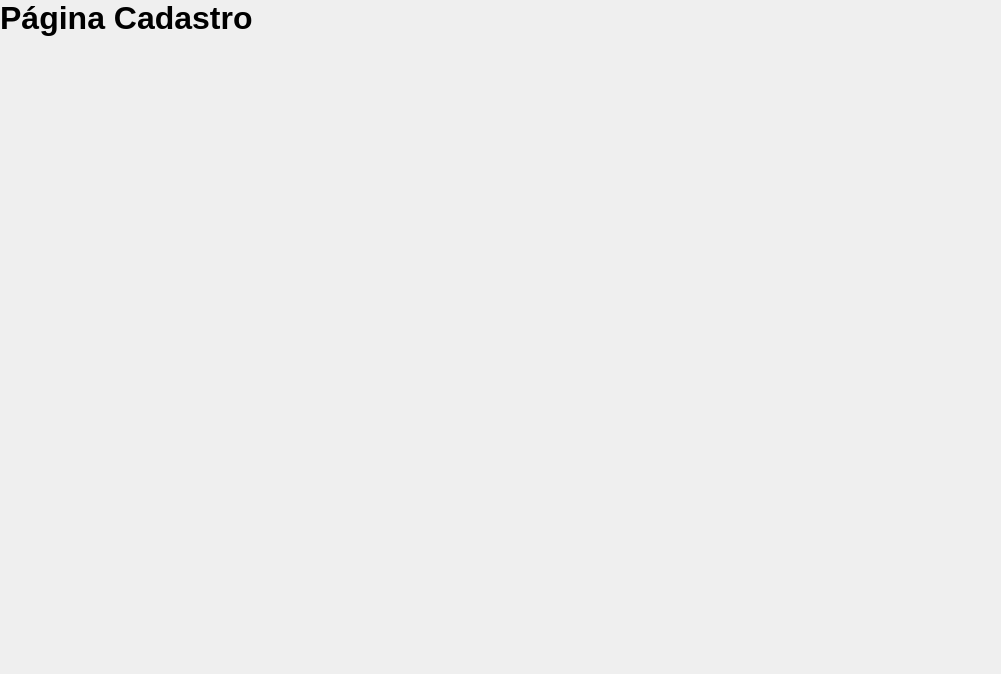
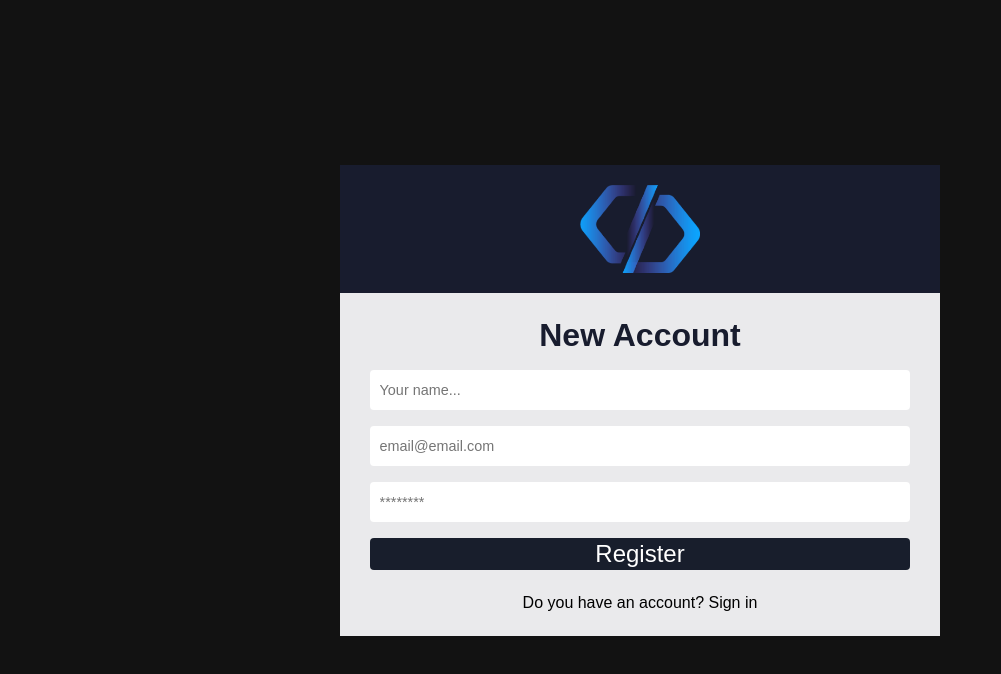
Before and after one commit to danielfelix45/CallSystem_React, a React (Vite) app: page /register in a window 1280 px wide. Shown: the top 674 px of the page, without its empty margins (0-1001 px from the left). Built offline with nearby package versions, Linux system fonts and the light colour scheme.

Commit message:
Creating register page and dashboard route

```diff
--- /dev/null
+++ b/src/pages/Dashboard/index.jsx
@@ -0,0 +1,10 @@
+
+function Dashboard() {
+  return(
+    <div>
+      <h1>Página Dashboard</h1>
+    </div>
+  )
+}
+
+export default Dashboard;
--- a/src/pages/SignUp/index.jsx
+++ b/src/pages/SignUp/index.jsx
@@ -1,9 +1,49 @@
+import { useState } from 'react';
+import './style.css';
+
+import logo from '../../assets/logo.png'
+import { Link } from 'react-router-dom';
 
 function SignUp() {
+  const [name, setName] = useState('');
+  const [email, setEmail] = useState('');
+  const [password, setPassword] = useState('');
+
   return (
-    <>
-      <h1>Página Cadastro</h1>
-    </>
+    <div className='container-center'>
+      <div className='login'>
+        <div className='login-area'>
+          <img src={logo} alt="System logo" />
+        </div>
+
+        <form>
+          <h1>New Account</h1>
+
+          <input
+            type='text'
+            placeholder='Your name...'
+            value={name}
+            onChange={(e) => setName(e.target.value)}
+          />
+          <input
+            type='text'
+            placeholder='email@email.com'
+            value={email}
+            onChange={(e) => setEmail(e.target.value)}
+          />
+          <input
+            type='password'
+            placeholder='********'
+            value={password}
+            onChange={(e) => setPassword(e.target.value)}
+          />
+
+          <buttom type="submit">Register</buttom>
+        </form>
+
+        <Link to="/">Do you have an account? Sign in</Link>
+      </div>
+    </div>
   )
 }
 
--- /dev/null
+++ b/src/pages/SignUp/style.css
@@ -0,0 +1,71 @@
+.container-center{
+  height: 100%;
+  display: flex;
+  justify-content: center;
+  align-items: center;
+  background-color: #121212;
+  padding: 0 0.75rem;
+}
+
+.login{
+  background-color: #eaeaec;
+  width: 37.5rem;
+  display: flex;
+  justify-content: center;
+  align-items: center;
+  flex-direction: column;
+}
+
+.login-area{
+  background-color: #181c2e;
+  width: 100%;
+  display: flex;
+  justify-content: center;
+}
+
+.login-area img{
+  width: 10.0rem;
+  height: 8.0rem;
+  padding: 1.25rem;
+}
+
+form{
+  margin-top: 1.5rem;
+  width: 90%;
+  display: flex;
+  flex-direction: column;
+}
+
+form h1{
+  text-align: center;
+  margin-bottom: 1.0rem;
+  color: #181c2e;
+}
+
+.login input{
+  margin-bottom: 1.0rem;
+  height: 2.5rem;
+  border-radius: 0.25rem;
+  border: 0;
+  padding: 0.6rem;
+  font-size: 0.9rem;
+  background-color: #fff;
+}
+
+form buttom{
+  height: 2.0rem;
+  border: 0;
+  border-radius: 0.25rem;
+  background-color: #181e2c;
+  color: #fff;
+  font-size: 1.5rem;
+  display: flex;
+  justify-content: center;
+  align-items: center;
+}
+
+.login a{
+  margin: 1.5rem;
+  color: #000;
+  cursor: pointer;
+}
--- a/src/routes/index.jsx
+++ b/src/routes/index.jsx
@@ -2,6 +2,7 @@ import { Routes, Route } from "react-router-dom"
 
 import SignIn from '../pages/SignIn';
 import SignUp from '../pages/SignUp';
+import Dashboard from "../pages/Dashboard";
 
 function RoutesApp() {
   return (
@@ -9,6 +10,7 @@ function RoutesApp() {
       <Route path="/" element={<SignIn />} />
       <Route path="/register" element={<SignUp />} />
 
+      <Route path="/dashboard" element={ <Dashboard />} />
     </Routes>
   )
 }
```
